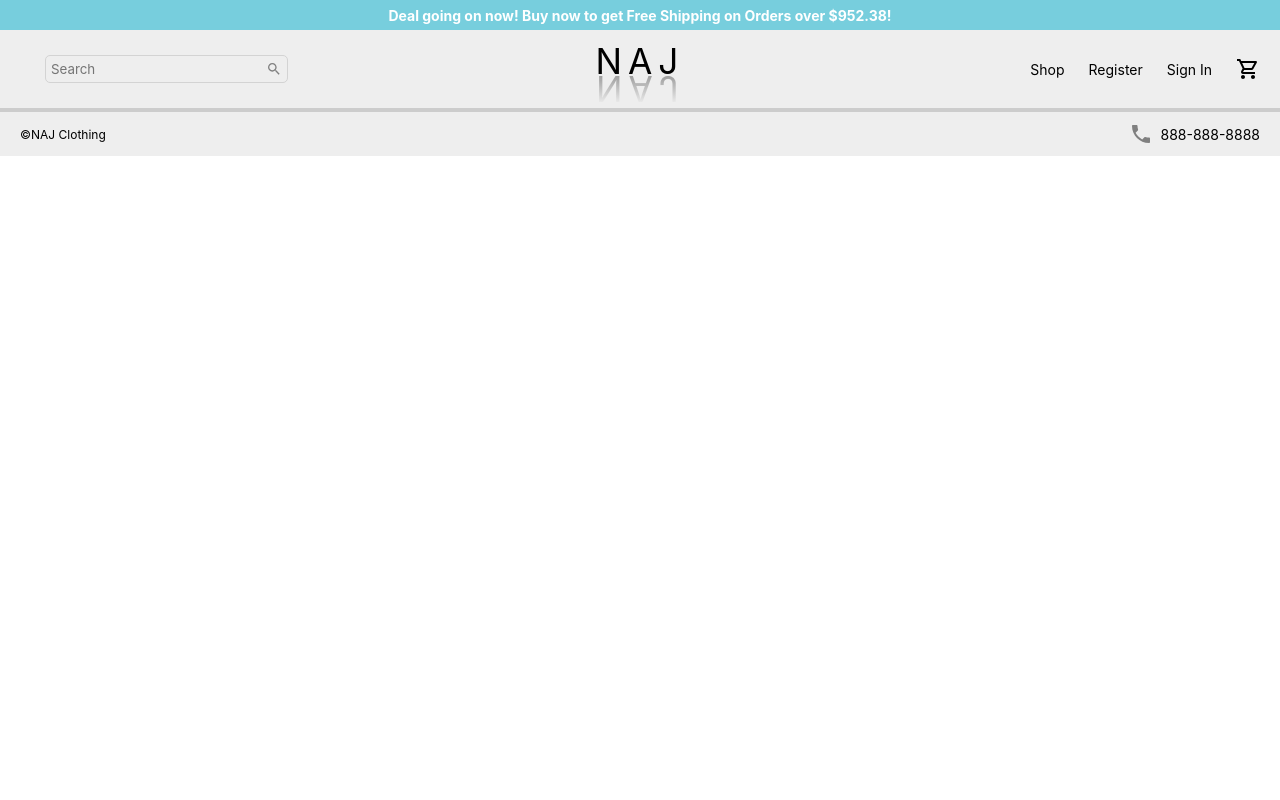
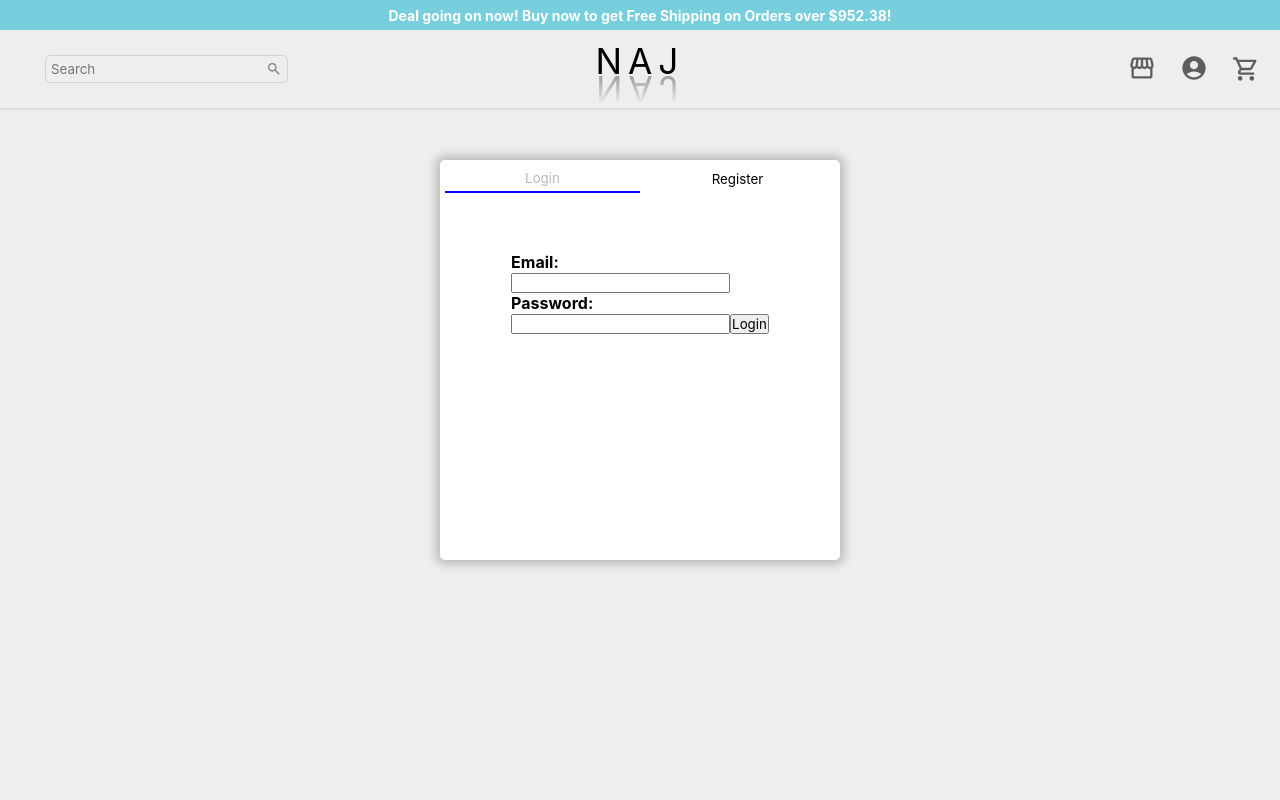
Before and after one commit to JoshM-Yoru/ecommerce-project, a React (Create React App) app: page /login in a window 1280 px wide. Shown: the top 800 px of the page. Built offline with nearby package versions, Linux system fonts and the light colour scheme.

Commit message:
Tweaked Login/Register

```diff
--- a/src/Components/CheckoutForm/CheckoutForm.tsx
+++ b/src/Components/CheckoutForm/CheckoutForm.tsx
@@ -7,7 +7,7 @@ const fadeIn = keyframes`
     100% {opacity: 100%}
 `
 const Container = styled.div`
-    height: 650px;
+    height: 625px;
     width: 500px;
     box-shadow: 0 0 10px 5px rgba(0,0,0,0.2);
     background: white;
@@ -49,11 +49,14 @@ const Input = styled.input`
 `
 const PlaceOrder = styled.button`
     border: none;
-    background: #0eb05a;
+    background: #047d40;
     padding: 15px;
     font-size: 20px;
     color: #eeeeee;
     cursor: pointer;
+    &:hover {
+        box-shadow: inset 0 0 10px 10px rgba(0,0,0,0.3);
+    }
 `
 
 const CheckoutForm: React.FC<User> = ({
--- a/src/Components/Home.tsx
+++ b/src/Components/Home.tsx
@@ -7,6 +7,7 @@ import { user } from '../sampleUser'
 import Announcement from './Announcement/Announcement'
 import Cart from './Cart/Cart'
 import Footer from './Footer/Footer'
+import Login from './LoginRegister/Login'
 import Navbar from './Navbar/Navbar'
 import ProductLayout from './ProductLayout/ProductLayout'
 import Slider from './Slider/Slider'
@@ -30,6 +31,7 @@ const Home: React.FC = () => {
                         <Route path='/shop' element={<ProductLayout />} />
                         <Route path='/profile' element={<UserProfile id={user.id} firstName={user.firstName} lastName={user.lastName} email={user.email} phoneNumber={user.phoneNumber} address={user.address} password={user.password} />} />
                         <Route path='/cart' element={<Cart />} />
+                        <Route path='/login' element={<Login />} />
                     </Routes>
                     <Footer />
                 </ProductProvider>
--- /dev/null
+++ b/src/Components/LoginRegister/Login.tsx
@@ -0,0 +1,17 @@
+import React from 'react'
+import styled from 'styled-components'
+import NewTabs from './Tabs/NewTabs'
+
+const Container = styled.div`
+    height: 100vh;
+`
+
+const Login: React.FC = () => {
+    return (
+        <Container>
+            <NewTabs />
+        </Container>
+    )
+}
+
+export default Login
--- a/src/Components/LoginRegister/Tabs/NewTabs.tsx
+++ b/src/Components/LoginRegister/Tabs/NewTabs.tsx
@@ -1,13 +1,53 @@
 import React, { useState } from 'react';
+import styled from 'styled-components';
 import { LoginForm } from '../Forms/LoginForm';
 import { RegisterForm } from '../Forms/RegisterForm';
-import './NewTabs.css';
+// import './NewTabs.css';
 
+const Container = styled.div`
+    display: flex;
+    justify-content: center;
+`
+const Wrapper = styled.div`
+    width: 400px;
+    margin-top: 50px;
+    padding: 5px;
+    border-radius: 5px;
+    background: white;
+    box-shadow: 0 0 10px 5px rgba(0,0,0,0.2);
+`
+const Tabs = styled.div`
+    display: flex;
+    justify-content: center;
+    width: auto;
+    border-radius: 10px;
+`
+const TabButton = styled.button`
+    border: none;
+    cursor: pointer;
+    padding: 5px;
+    width: 100%;
+    text-decoration: none;
+    background: white;
+    &:disabled {
+        background: white;
+        border-bottom: 2px solid blue;
+    }
+`
+const Content = styled.div`
+    height: 100%;
+    background-color: white;
+    border-top: none;
+    display: flex;
+    flex-direction: column;
+    align-items: center;
+    justify-content: center;
+`
 
-const NewTabs = () => {
+const NewTabs: React.FC = () => {
 
-    const[currentTab, setCurrentTab] = useState('1');
-    const tabs =[
+    const [currentTab, setCurrentTab] = useState('1');
+    const tabs = [
         {
             id: '1',
             tabTitle: 'Login',
@@ -21,40 +61,44 @@ const NewTabs = () => {
         }
     ];
 
- const handleTabClick = (e:React.MouseEvent) =>{
-    if(currentTab === '1'){
+    const handleTabClick = (e: React.MouseEvent) => {
+        if (currentTab === '1') {
             setCurrentTab('2');
-    }else{setCurrentTab('1')}
+        } else { setCurrentTab('1') }
     }
 
 
- if(currentTab === '1'){
+    if (currentTab === '1') {
 
-    return(
-        <div className='container'>
-            <div className='tabs'>
+        return (
+            <Container>
+                <Wrapper style={{ height: '400px' }}>
+                    <Tabs>
                         {tabs.map((tab, i) =>
-                <button key={i} id={tab.id} disabled={currentTab === `${tab.id}`} onClick={(handleTabClick)}>{tab.tabTitle}</button>
+                            <TabButton key={i} id={tab.id} disabled={currentTab === `${tab.id}`} onClick={(handleTabClick)}>{tab.tabTitle}</TabButton>
                         )}
-            </div>
-            <div className='content'>
+                    </Tabs>
+                    <Content style={{ height: '200px' }}>
                         <LoginForm></LoginForm>
-            </div>
-        </div>
+                    </Content>
+                </Wrapper>
+            </Container>
         );
 
- }else{
-    return(
-        <div className='container'>
-            <div className='tabs'>
+    } else {
+        return (
+            <Container>
+                <Wrapper style={{ height: '500px' }} >
+                    <Tabs>
                         {tabs.map((tab, i) =>
-                <button key={i} id={tab.id} disabled={currentTab === `${tab.id}`} onClick={(handleTabClick)}>{tab.tabTitle}</button>
+                            <TabButton key={i} id={tab.id} disabled={currentTab === `${tab.id}`} onClick={(handleTabClick)}>{tab.tabTitle}</TabButton>
                         )}
-            </div>
-            <div className='content'>
-                <RegisterForm/>
-            </div>
-        </div>
+                    </Tabs>
+                    <Content style={{ height: '300px' }}>
+                        <RegisterForm />
+                    </Content>
+                </Wrapper>
+            </Container>
         );
     }
 
--- a/src/Components/Navbar/Navbar.tsx
+++ b/src/Components/Navbar/Navbar.tsx
@@ -1,7 +1,9 @@
 import React, { useContext } from 'react'
 import styled from 'styled-components'
 import { Search, ShoppingCartOutlined } from '@mui/icons-material'
+import StorefrontIcon from '@mui/icons-material/Storefront';
 import { Badge } from '@mui/material'
+import AccountCircleIcon from '@mui/icons-material/AccountCircle';
 import { useNavigate } from 'react-router-dom'
 import { Context } from '../../Context/ProductContext'
 import { Product, ProductContextState } from '../../Types/Product'
@@ -13,7 +15,7 @@ const Container = styled.div`
     z-index: 2;
     width: 100vw;
     top: 0;
-    border-bottom: 2px solid #ccc;
+    border-bottom: 2px solid #ddd;
 `
 const Wrapper = styled.div`
     height: 100%;
@@ -126,12 +128,11 @@ const Navbar: React.FC = () => {
                     <LogoMirror>NAJ</LogoMirror>
                 </Center>
                 <Right>
-                    <MenuItem onClick={navigateToShop}>Shop</MenuItem>
-                    <MenuItem onClick={navigateToRegister}>Register</MenuItem>
-                    <MenuItem onClick={navigateToLogin}>Sign In</MenuItem>
+                    <MenuItem onClick={navigateToShop}><StorefrontIcon style={{ opacity: '0.6', fontSize: '2em' }} /></MenuItem>
+                    <MenuItem onClick={navigateToLogin}><AccountCircleIcon style={{ opacity: '0.6', fontSize: '2em' }} /></MenuItem>
                     <MenuItem>
                         <Badge badgeContent={updateCartAmount()} color="primary" onClick={navigateToCart}>
-                            <ShoppingCartOutlined />
+                            <ShoppingCartOutlined style={{ opacity: '0.6', fontSize: '2em' }} />
                         </Badge>
                     </MenuItem>
                 </Right>
--- a/src/Components/ProductLayout/ProductLayout.tsx
+++ b/src/Components/ProductLayout/ProductLayout.tsx
@@ -33,7 +33,6 @@ const UpArrowWrapper = styled.div`
 
 const ProductLayout: React.FC = () => {
 
-    window.scrollTo();
 
     const handleScrollToTop = () => {
         window.scrollTo({
@@ -42,6 +41,7 @@ const ProductLayout: React.FC = () => {
             behavior: 'smooth'
         });
     }
+
     const [visible, setVisible] = useState(false)
 
     const toggleVisible = () => {
@@ -67,7 +67,7 @@ const ProductLayout: React.FC = () => {
                     })
                 }
                 <UpArrowWrapper onClick={handleScrollToTop}>
-                    <KeyboardArrowUpIcon style={{ zIndex: '2', fontSize: '2em', backgroundColor: '#ccc', borderRadius: '50%', color: 'gray', display: visible ? 'inline' : 'none' }} />
+                    <KeyboardArrowUpIcon style={{ zIndex: '2', fontSize: '2.5em', backgroundColor: '#ccc', borderRadius: '50%', color: 'gray', display: visible ? 'inline' : 'none' }} />
                 </UpArrowWrapper>
             </Wrapper>
         </Container>
--- a/src/Components/Slider/Slider.tsx
+++ b/src/Components/Slider/Slider.tsx
@@ -102,6 +102,8 @@ const Slider: React.FC = () => {
         navigate('/shop');
     }
 
+    window.scrollTo(0, 0);
+
     return (
         <Container>
             <Arrow direction="left" onClick={() => handleClick("left")}>
```
Also changed, not shown: src/Components/LoginRegister/Forms/LoginForm.tsx (+18 -18 lines), src/Components/LoginRegister/Forms/RegisterForm.tsx (+22 -23 lines), src/Components/LoginRegister/Modal/Modal.tsx (+5 -5 lines). Lines whose indentation alone changed are shown as unchanged.
